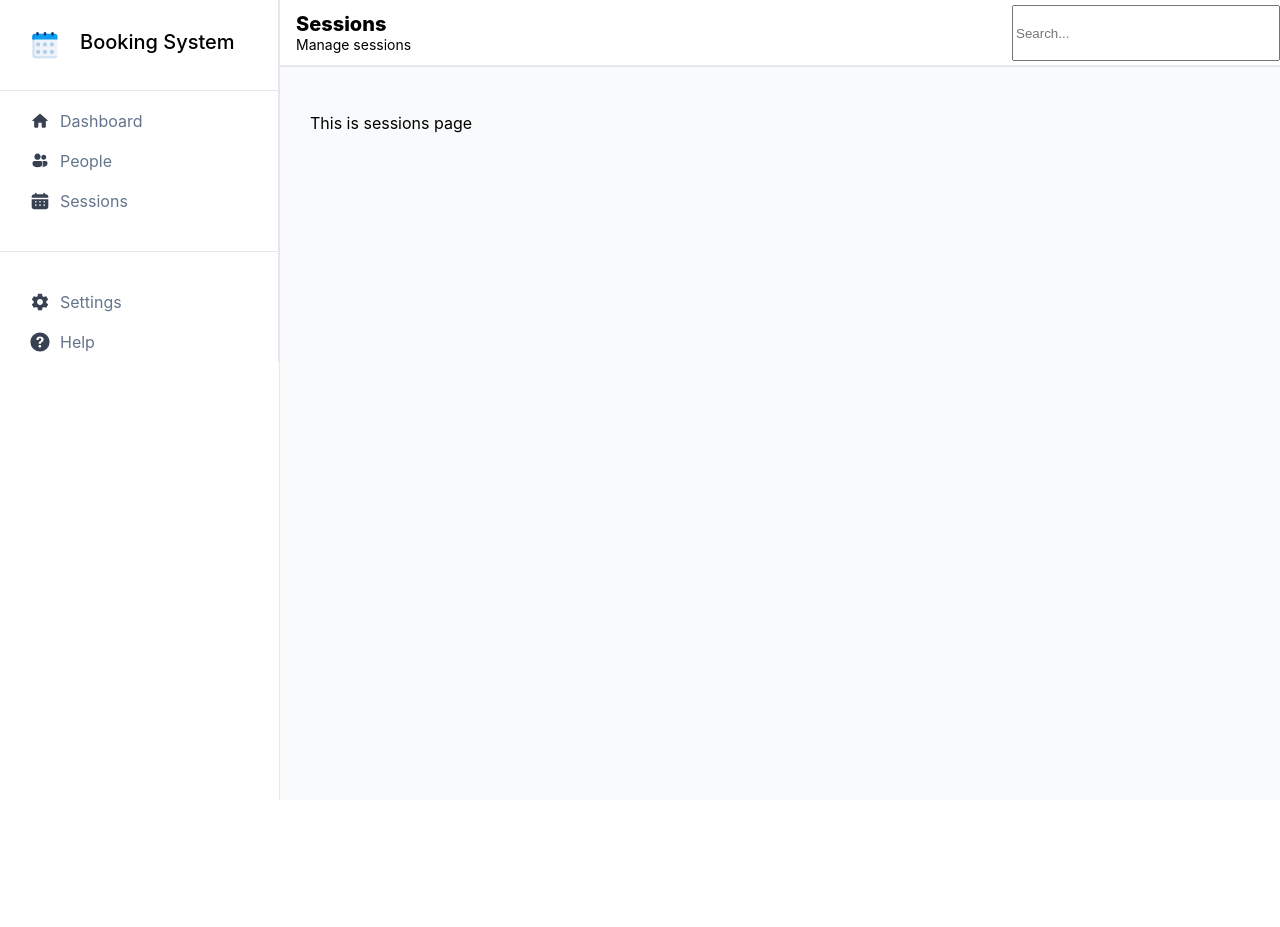
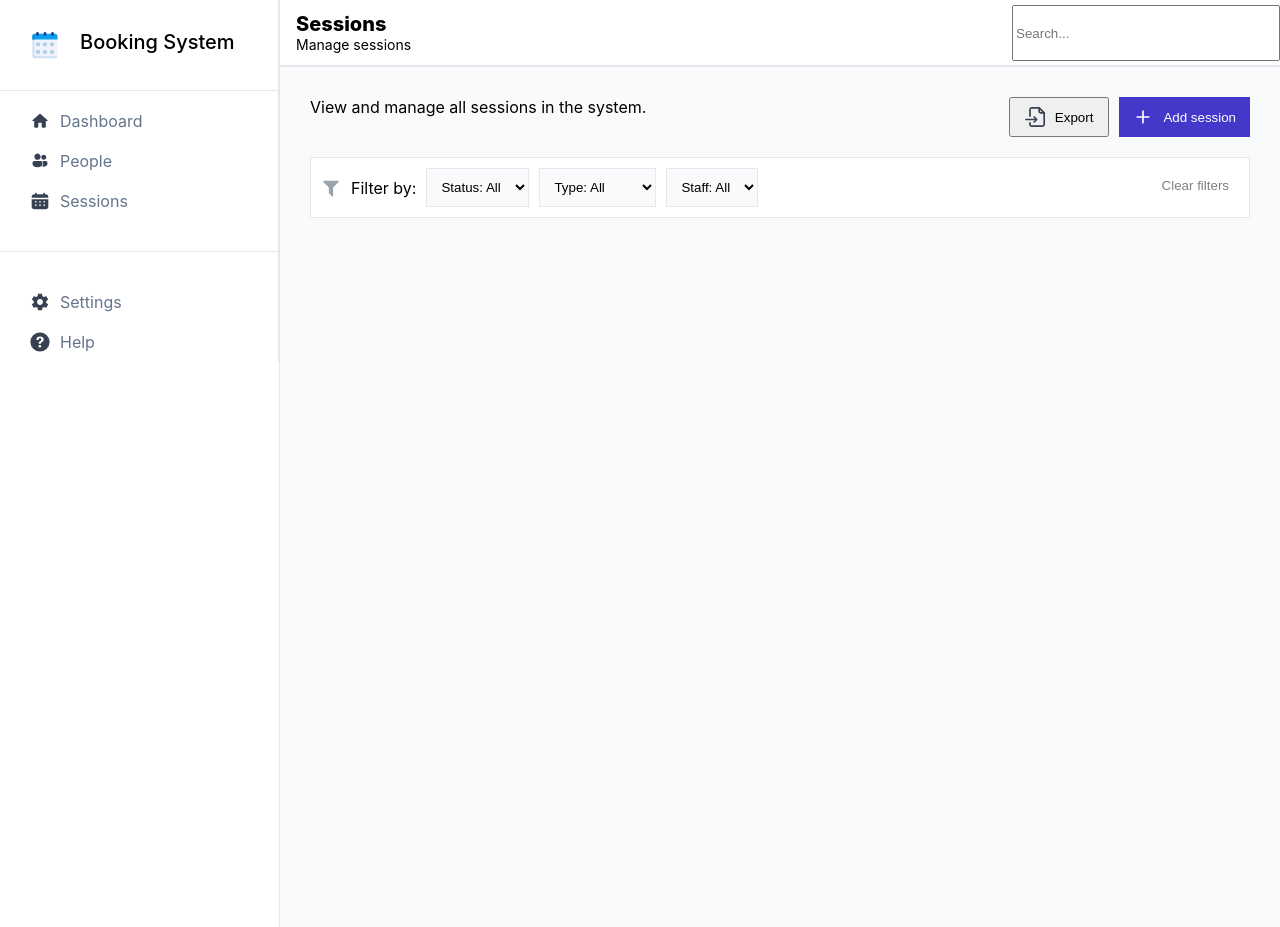
Before and after one commit to tianshansu/booking-system, a React (Create React App) app in the folder frontend/: page /sessions in a window 1280 px wide. Before the commit the page ends 800 px from the top, so only its background shows below. Built offline with nearby package versions, Linux system fonts and the light colour scheme.

Commit message:
Add sessions page & layout
- add header
- add filter bar

```diff
--- /dev/null
+++ b/frontend/src/components/sessions/SessionsFilterBar.css
@@ -0,0 +1,36 @@
+.sessions-filter-bar-item{
+    display: flex;
+    justify-content: space-between;
+    background-color: white;
+    border: 1px solid #E5E7EB;
+}
+
+.sessions-filter-bar-item-icon{
+    width: 20px;
+}
+
+.sessions-filter-bar-item-left{
+    display: flex;
+    gap: 10px;
+    align-items: center;
+    padding: 10px;
+}
+
+.sessions-filter-bar-item-right{
+    padding: 10px;
+    align-items: center;
+}
+
+.sessions-filter-bar-item-button{
+    border: none;
+    background: none;
+    cursor: pointer;
+    color: gray;
+    padding: 10px;
+}
+
+.sessions-filter-bar-item-select{
+    padding: 10px;
+    background-color: #F9FAFB;
+    border: 1px solid #E5E7EB;
+}
--- /dev/null
+++ b/frontend/src/components/sessions/SessionsFilterBar.jsx
@@ -0,0 +1,42 @@
+import "./SessionsFilterBar.css";
+
+export default function SessionsFilterBar() {
+  return (
+    <div className="sessions-filter-bar">
+      <div className="sessions-filter-bar-item">
+        <div className="sessions-filter-bar-item-left">
+          <img
+            src="/icons/filter.svg"
+            className="sessions-filter-bar-item-icon"
+            alt="filter"
+          />
+          <div>Filter by:</div>
+          <select className="sessions-filter-bar-item-select">
+            <option value="">Status: All</option>
+            <option value="active">Active</option>
+            <option value="inactive">Inactive</option>
+          </select>
+
+          <select className="sessions-filter-bar-item-select">
+            <option value="">Type: All</option>
+            <option value="consultation">Consultation</option>
+            <option value="training">Training</option>
+            <option value="follow-up">Follow-up</option>
+          </select>
+
+          <select className="sessions-filter-bar-item-select">
+            <option value="">Staff: All</option>
+            <option value="staff1">Staff 1</option>
+            <option value="staff2">Staff 2</option>
+            <option value="staff3">Staff 3</option>
+          </select>
+        </div>
+        <div className="sessions-filter-bar-item-right">
+          <button className="sessions-filter-bar-item-button">
+            Clear filters
+          </button>
+        </div>
+      </div>
+    </div>
+  );
+}
--- /dev/null
+++ b/frontend/src/pages/SessionPage/SessionsPage.css
@@ -0,0 +1,30 @@
+.sessions{
+    display: grid;
+    min-height: 100vh;
+    align-content: start;
+    gap: 20px;
+ }
+
+ .sessions-header{
+     display: flex;
+     justify-content: space-between;
+     width:100%;
+ }
+
+ .sessions-header-buttons{
+     display: flex;
+     gap: 10px;
+ }
+
+ .sessions-header-button-img{
+     width: 20px;
+ }
+
+ .sessions-header-button{
+     display: flex;
+     gap: 10px;
+     align-items: center;
+     padding: 14px;
+     height: 40px;
+     cursor: pointer;
+ }
--- a/frontend/src/pages/SessionPage/SessionsPage.jsx
+++ b/frontend/src/pages/SessionPage/SessionsPage.jsx
@@ -1,7 +1,45 @@
-export default function SessionsPage(){
-    return(
-        <>
-            <p>This is sessions page</p>
-        </>
-    )
+import "./SessionsPage.css";
+import SessionsFilterBar from "../../components/sessions/SessionsFilterBar";
+
+export default function SessionsPage() {
+  return (
+    <>
+      <div className="sessions">
+        <div className="sessions-header">
+          <div>View and manage all sessions in the system.</div>
+          <div className="sessions-header-buttons">
+            <button className="sessions-header-button" type="button">
+              <img
+                className="sessions-header-button-img"
+                src="/icons/import.svg"
+                alt="import icon"
+              ></img>
+              <div className="sessions-header-button-text">Export</div>
+            </button>
+
+            <div className="sessions-header-buttons">
+              <button
+                className="sessions-header-button"
+                style={{ backgroundColor: "#4338CA", border: "none" }}
+                type="button"
+              >
+                <img
+                  className="sessions-header-button-img"
+                  src="/icons/add.svg"
+                  alt="add session"
+                ></img>
+                <div
+                  className="sessions-header-button-text"
+                  style={{ color: "white" }}
+                >
+                  Add session
+                </div>
+              </button>
+            </div>
+          </div>
+        </div>
+        <SessionsFilterBar />
+      </div>
+    </>
+  );
 }
```
Also changed, not shown: frontend/public/icons/filter.svg (added).
